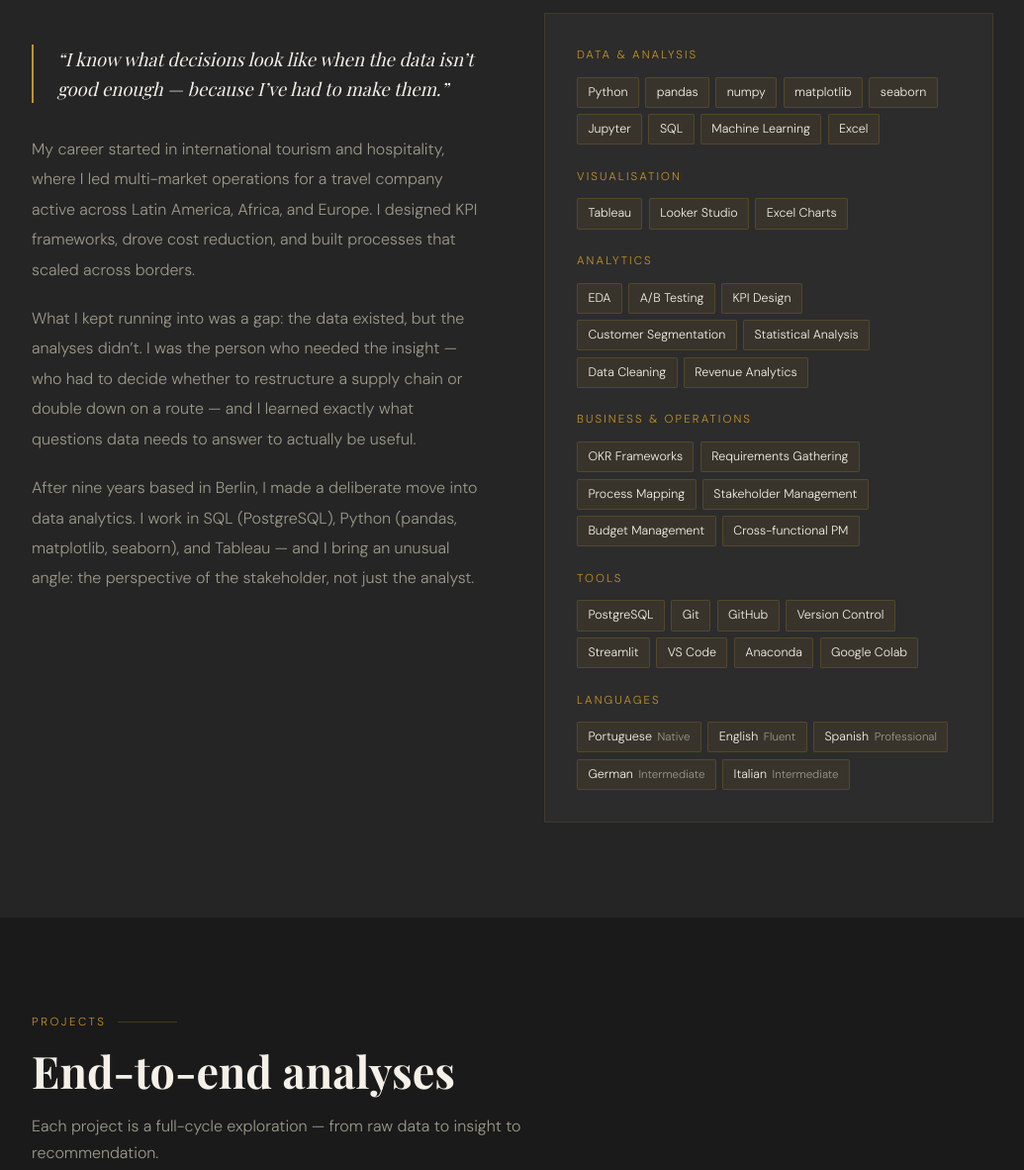
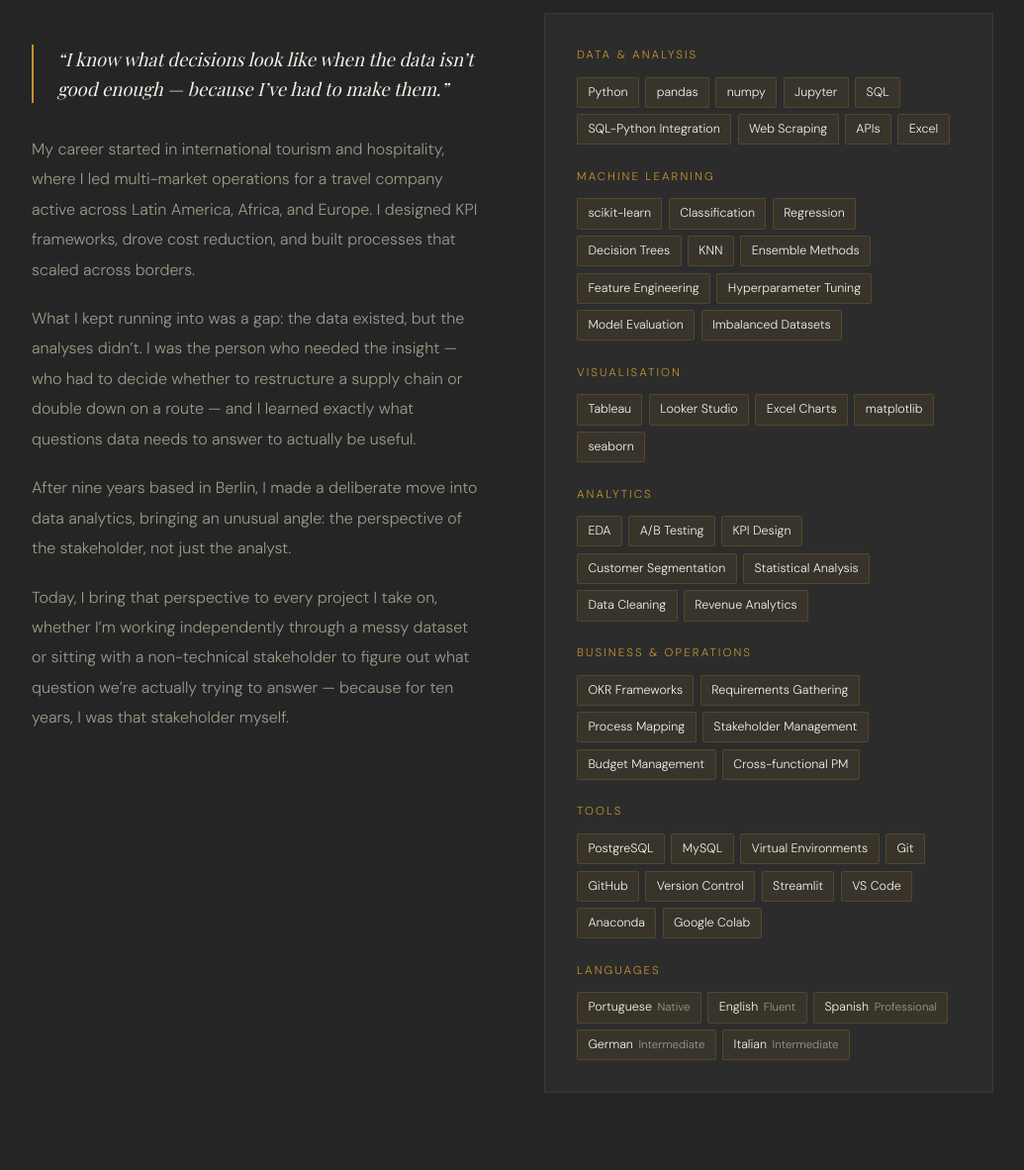
Before and after one commit to craftedbygaby/craftedbygaby.github.io, a plain HTML site: page index.html in a window 1280 px wide. Shown: the part 1038-2220 px from the top of the page at 99% size, without its empty margins (122-1157 px from the left). Drawn offline with nearby package versions, Linux system fonts and the light colour scheme.

Commit message:
minor updates

```diff
--- a/index.html
+++ b/index.html
@@ -36,6 +36,7 @@
   }
   </script>
   <link href="https://fonts.googleapis.com/css2?family=Playfair+Display:wght@400;700&family=DM+Sans:wght@300;400;500&display=swap" rel="stylesheet"/>
+  <link rel="icon" type="image/svg+xml" href="favicon.svg"/>
   <link rel="stylesheet" href="style.css"/>
 </head>
 <body>
@@ -112,7 +113,8 @@
           <!-- [CHANGE #3] Edit this text to match your voice -->
           <p>My career started in international tourism and hospitality, where I led multi-market operations for a travel company active across Latin America, Africa, and Europe. I designed KPI frameworks, drove cost reduction, and built processes that scaled across borders.</p>
           <p>What I kept running into was a gap: the data existed, but the analyses didn&rsquo;t. I was the person who needed the insight &mdash; who had to decide whether to restructure a supply chain or double down on a route &mdash; and I learned exactly what questions data needs to answer to actually be useful.</p>
-          <p>After nine years based in Berlin, I made a deliberate move into data analytics. I work in SQL (PostgreSQL), Python (pandas, matplotlib, seaborn), and Tableau &mdash; and I bring an unusual angle: the perspective of the stakeholder, not just the analyst.</p>
+          <p>After nine years based in Berlin, I made a deliberate move into data analytics, bringing an unusual angle: the perspective of the stakeholder, not just the analyst.</p>
+          <p>Today, I bring that perspective to every project I take on, whether I&rsquo;m working independently through a messy dataset or sitting with a non-technical stakeholder to figure out what question we&rsquo;re actually trying to answer &mdash; because for ten years, I was that stakeholder myself.</p>
         </div>
         <div class="skills-panel fade-up">
 
@@ -122,12 +124,28 @@
               <span class="skill-tag">Python</span>
               <span class="skill-tag">pandas</span>
               <span class="skill-tag">numpy</span>
-              <span class="skill-tag">matplotlib</span>
-              <span class="skill-tag">seaborn</span>
               <span class="skill-tag">Jupyter</span>
               <span class="skill-tag">SQL</span>
-              <span class="skill-tag">Machine Learning</span>
+              <span class="skill-tag">SQL-Python Integration</span>
+              <span class="skill-tag">Web Scraping</span>
+              <span class="skill-tag">APIs</span>
               <span class="skill-tag">Excel</span>
+            </div>
+          </div>
+
+          <div class="skill-group">
+            <div class="skills-title">Machine Learning</div>
+            <div class="skill-tags">
+              <span class="skill-tag">scikit-learn</span>
+              <span class="skill-tag">Classification</span>
+              <span class="skill-tag">Regression</span>
+              <span class="skill-tag">Decision Trees</span>
+              <span class="skill-tag">KNN</span>
+              <span class="skill-tag">Ensemble Methods</span>
+              <span class="skill-tag">Feature Engineering</span>
+              <span class="skill-tag">Hyperparameter Tuning</span>
+              <span class="skill-tag">Model Evaluation</span>
+              <span class="skill-tag">Imbalanced Datasets</span>
             </div>
           </div>
 
@@ -137,6 +155,8 @@
               <span class="skill-tag">Tableau</span>
               <span class="skill-tag">Looker Studio</span>
               <span class="skill-tag">Excel Charts</span>
+              <span class="skill-tag">matplotlib</span>
+              <span class="skill-tag">seaborn</span>
             </div>
           </div>
 
@@ -169,6 +189,8 @@
             <div class="skills-title">Tools</div>
             <div class="skill-tags">
               <span class="skill-tag">PostgreSQL</span>
+              <span class="skill-tag">MySQL</span>
+              <span class="skill-tag">Virtual Environments</span>
               <span class="skill-tag">Git</span>
               <span class="skill-tag">GitHub</span>
               <span class="skill-tag">Version Control</span>
@@ -200,8 +222,8 @@
     <div class="section-inner">
       <div class="fade-up">
         <div class="section-label">Projects</div>
-        <h2 class="section-title">End-to-end analyses</h2>
-        <p class="section-subtitle">Each project is a full-cycle exploration &mdash; from raw data to insight to recommendation.</p>
+        <h2 class="section-title">Selected Projects</h2>
+        <p class="section-subtitle">Each project is a full-cycle exploration &mdash; from raw data to insight to recommendation. For more repositories and other projects, <a href="https://github.com/craftedbygaby" target="_blank" class="inline-link">click here to visit my GitHub</a>.</p>
       </div>
       <div class="projects-grid">
 
--- a/style.css
+++ b/style.css
@@ -87,6 +87,8 @@ section { position: relative; z-index: 1; }
 .section-label::after { content: ''; flex: 1; height: 1px; background: rgba(196,147,42,0.25); max-width: 60px; }
 .section-title { font-family: var(--font-display); font-size: clamp(2rem,3.5vw,3rem); font-weight: 700; line-height: 1.2; margin-bottom: 1rem; }
 .section-subtitle { color: var(--text-muted); max-width: 560px; margin-bottom: 3.5rem; }
+.inline-link { color: var(--gold); text-decoration: underline; text-decoration-color: rgba(196,147,42,0.4); transition: color 0.2s; }
+.inline-link:hover { color: var(--gold-light); }
 
 /* ── ABOUT ── */
 #about { background: var(--dark-mid); }
```
Also changed, not shown: favicon.svg (added).
